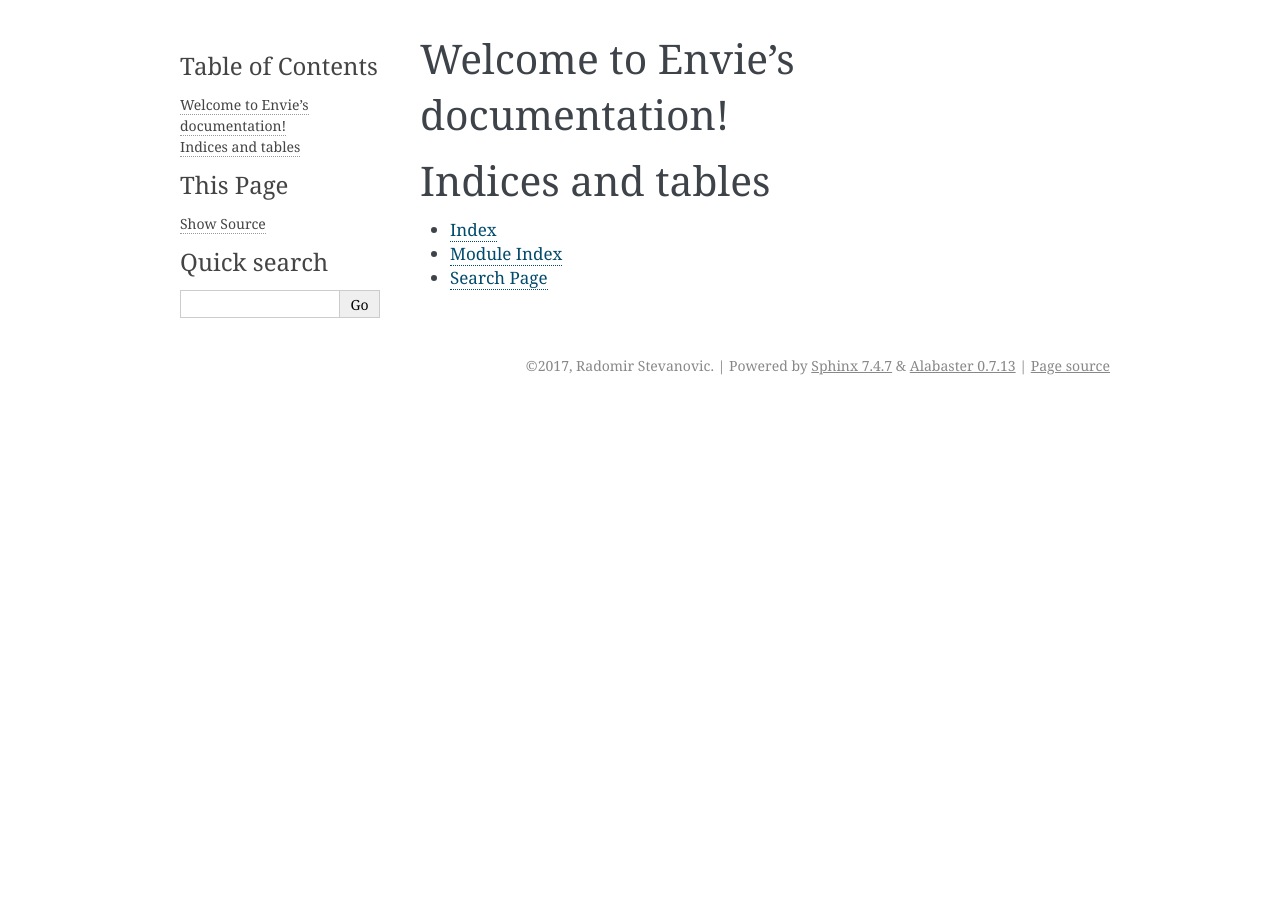
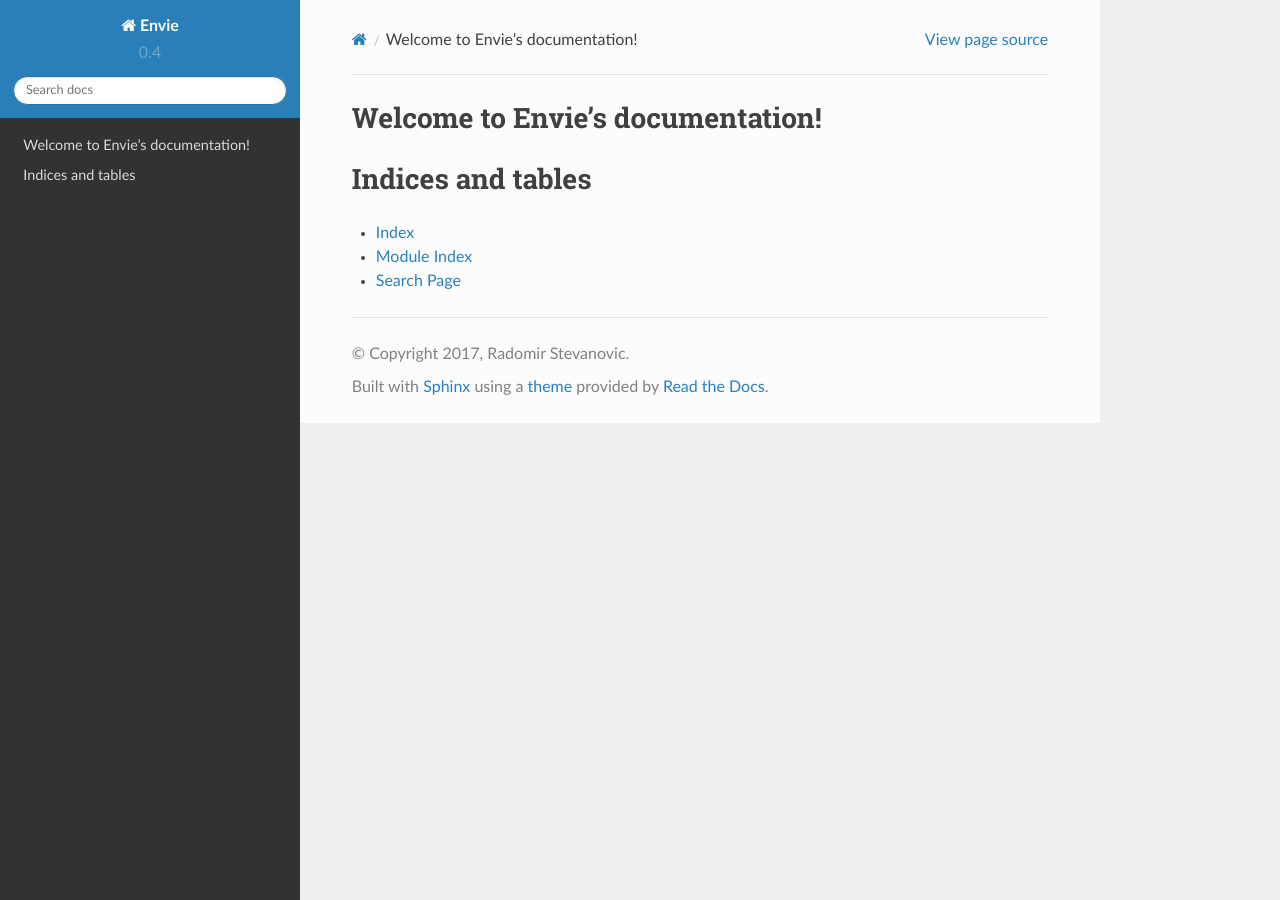
Before and after one commit to randomir/envie, a Sphinx documentation site: the page built from docs/index.rst, in a window 1280 px wide. Built offline with Sphinx 7.4.7 and the Read the Docs theme 2.0.0, drawn with Linux system fonts in a browser that asks for light colours.

Commit message:
docs: use default RTD theme

```diff
--- a/docs/conf.py
+++ b/docs/conf.py
@@ -80,10 +80,21 @@
 
 # -- Options for HTML output ----------------------------------------------
 
+# on_rtd is whether we are on readthedocs.org, this line of code grabbed from docs.readthedocs.org
+import os
+on_rtd = os.environ.get('READTHEDOCS', None) == 'True'
+
+if not on_rtd:  # only import and set the theme if we're building docs locally
+    import sphinx_rtd_theme
+    html_theme = 'sphinx_rtd_theme'
+    html_theme_path = [sphinx_rtd_theme.get_html_theme_path()]
+
+# otherwise, readthedocs.org uses their theme by default, so no need to specify it
+
 # The theme to use for HTML and HTML Help pages.  See the documentation for
 # a list of builtin themes.
 #
-html_theme = 'alabaster'
+# html_theme = 'alabaster'
 
 # Theme options are theme-specific and customize the look and feel of a theme
 # further.  For a list of options available for each theme, see the
```
